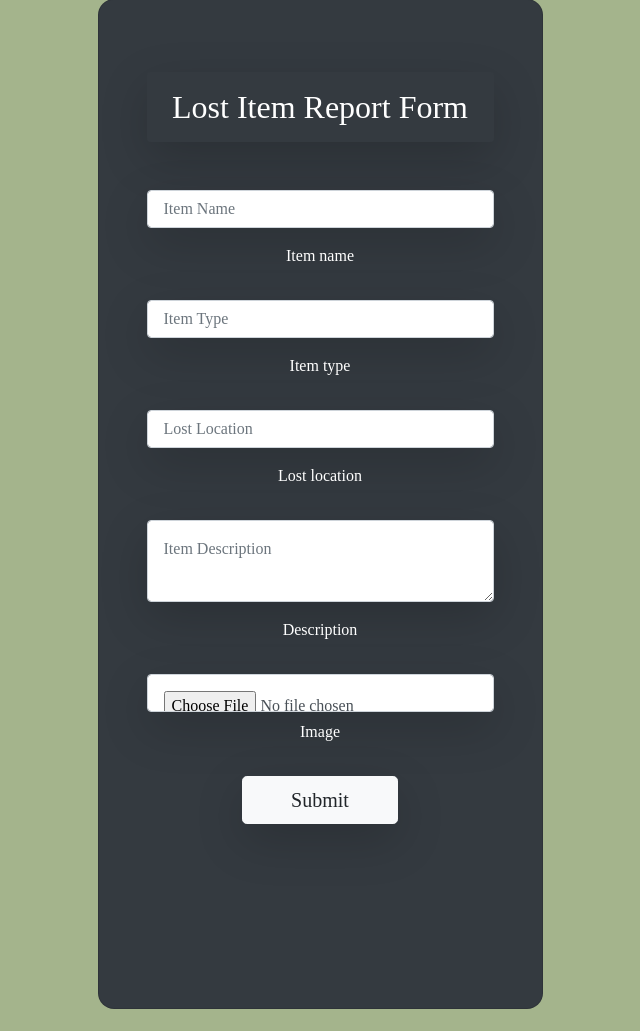
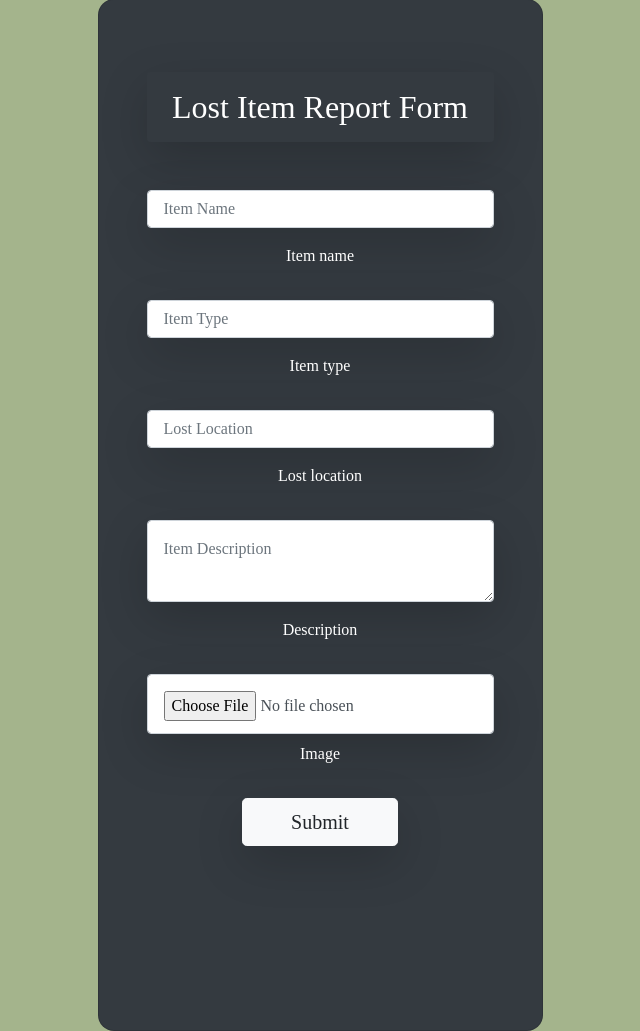
Before and after one commit to tejaskulkarni7/unilocate, a Python web app: template Unilocate-main/app/templates/lostitem.html in a window 1280 px wide. Shown: the part 113-1144 px from the top of the page, without its empty margins (320-960 px from the left). Before the commit the page ends 1122 px from the top, so only its background shows below. Run offline with Jinja, Linux system fonts and the light colour scheme; the template is opened without the code that fills it: most values are stand-ins (such as "Sample title", 1, 10 or a date in 2020); form fields are guessed from the names that the template uses; some libraries are stand-ins or nearby versions.

Commit message:
Adjusted the height of the upload img field

```diff
--- a/Unilocate-main/app/templates/founditem.html
+++ b/Unilocate-main/app/templates/founditem.html
@@ -34,7 +34,7 @@ Lost Item
                       {{ form.description.label() }}
                       <br> <br>
 
-                      {{ form.image(class="shadow-lg p-3 mb-2 form-control",
+                      {{ form.image(class="shadow-lg p-3 mb-2 form-control", style="height: 60px;",
                       placeholder="Image") }}
                       {{ form.image.label() }}
                       <br> <br>
--- a/Unilocate-main/app/templates/lostitem.html
+++ b/Unilocate-main/app/templates/lostitem.html
@@ -31,7 +31,7 @@ Lost Item
                       {{ form.description.label() }}
                       <br> <br>
 
-                      {{ form.image(class="shadow-lg p-3 mb-2 form-control",
+                      {{ form.image(class="shadow-lg p-3 mb-2 form-control", style="height: 60px;",
                       placeholder="Image") }}
                       {{ form.image.label() }}
                       <br> <br>
```
